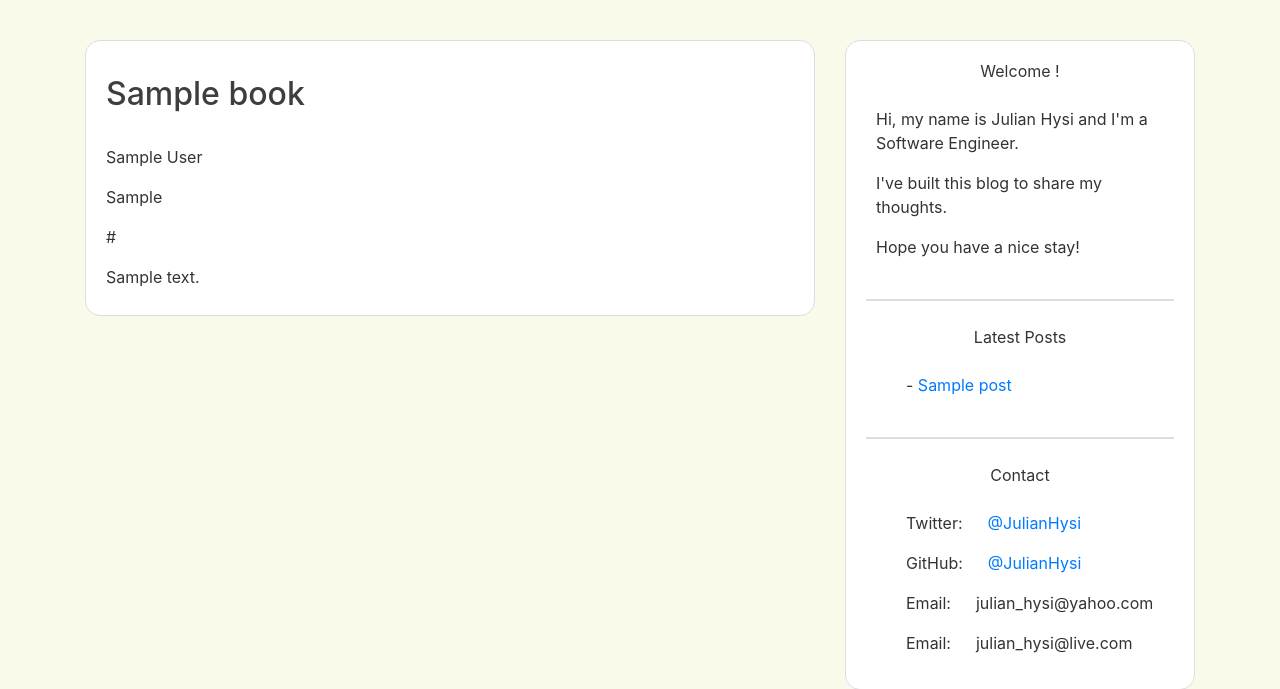
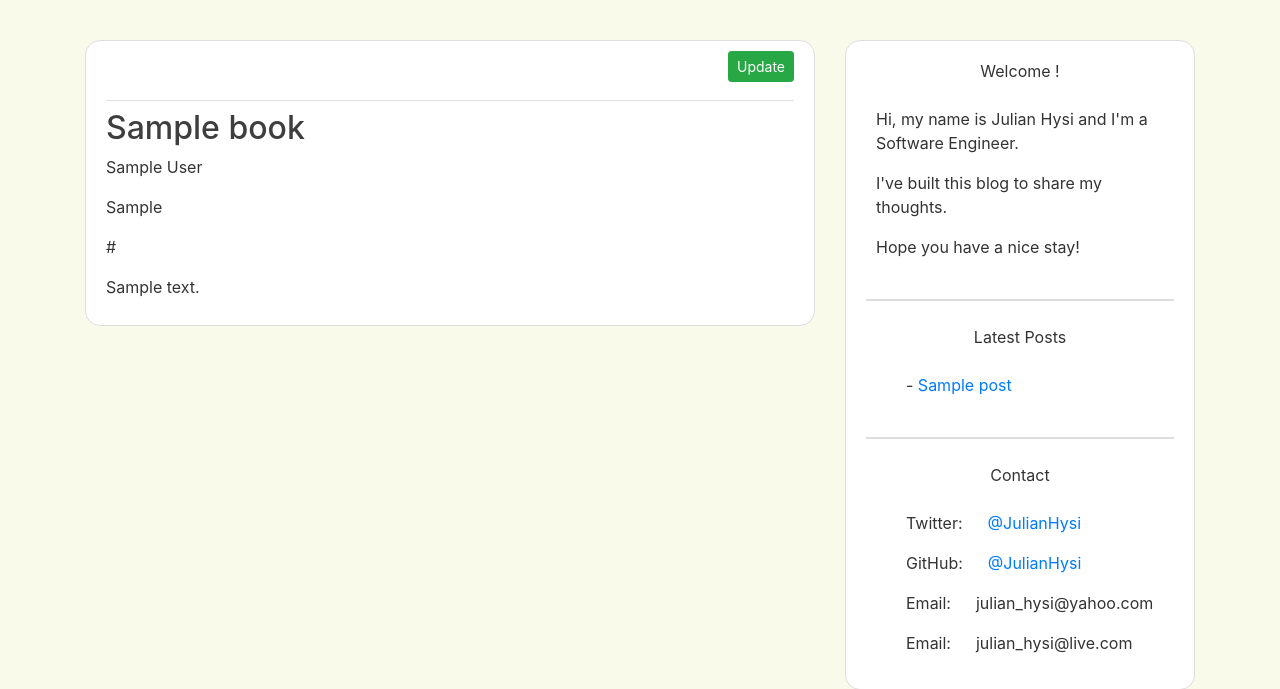
Before and after one commit to JulianHysi/personal-blog, a Flask app: page /book/1 in a window 1280 px wide. Shown: the part 56-745 px from the top of the page. Run offline with Flask 2, Linux system fonts and the light colour scheme; a user stored in the database is signed in; tables that the repository leaves empty hold one stand-in row (values such as "Sample post"); some libraries are stand-ins or nearby versions.

Commit message:
Add route to update book

```diff
--- a/personal_blog/books/routes.py
+++ b/personal_blog/books/routes.py
@@ -1,4 +1,5 @@
-from flask import Blueprint, render_template, url_for, flash, redirect, abort
+from flask import Blueprint, render_template, url_for, flash, redirect, abort,\
+        request
 from flask_login import current_user, login_required
 
 from personal_blog import db
@@ -39,3 +40,31 @@ def book(book_id):
     book = Book.query.get_or_404(book_id)
     return render_template('book.html', title=book.title, book=book,
                            sidebar_posts=get_sidebar_posts())
+
+
+@books.route("/book/<int:book_id>/update", methods=['GET', 'POST'])
+@login_required
+def update_book(book_id):
+    book = Book.query.get_or_404(book_id)
+    if not current_user.is_admin:  # only the admin can update books
+        abort(403)  # forbidden route
+    form = BookForm()
+    form.submit.label.text = 'Update'
+    if form.validate_on_submit():
+        book.title = form.title.data
+        book.authors = form.authors.data
+        book.edition = form.edition.data
+        if form.link.data:
+            book.link = form.link.data
+        book.description = form.description.data
+        db.session.commit()
+        flash('Book has been updated!', 'success')
+        return redirect(url_for('books.book', book_id=book.id))
+    elif request.method == 'GET':
+        form.title.data = book.title
+        form.authors.data = book.authors
+        form.edition.data = book.edition
+        form.link.data = book.link
+        form.description.data = book.description
+    return render_template('add_book.html', title='Update Book',
+                           form=form, legend='Update Book', hide_sidebar=True)
--- a/personal_blog/templates/book.html
+++ b/personal_blog/templates/book.html
@@ -3,14 +3,24 @@
 
 <article class="media content-section">
     <div class="media-body">
-        <br>
-        <h2 class="article-title">{{ book.title }}</h2> <br>
+
+        {% if current_user.is_admin %}
+            <div class="article-metadata">
+                <div class="right">
+                    <a class="btn btn-success btn-sm" href="{{ url_for('books.update_book', book_id=book.id) }}">Update</a>
+                </div>
+                <br><br>
+            </div>
+        {% endif %}
+
+        <h2 class="article-title mt-2">{{ book.title }}</h2>
         <p>{{ book.authors }}</p>
         <p>{{ book.edition }}</p>
         {% if book.link %}
             <p>{{ book.link }}</p>
         {% endif %}
         <p class="article-content">{{ book.description }}</p>
+
     </div>
 </article>
 
```
